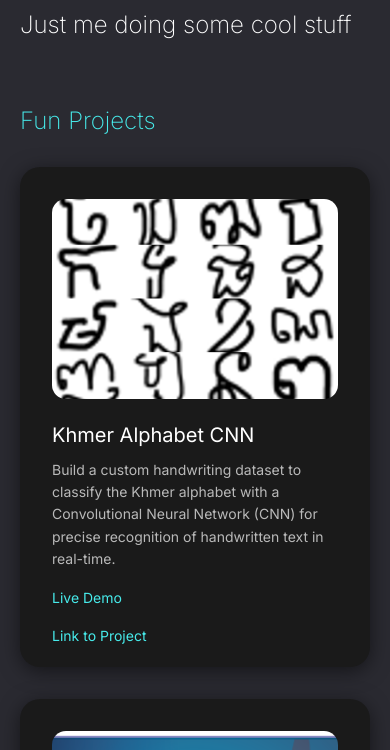
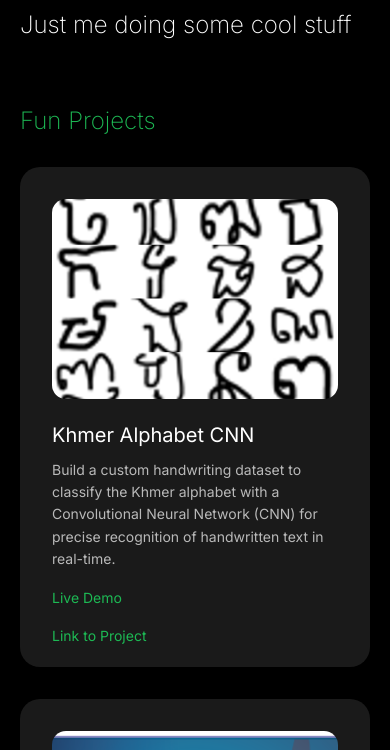
Before and after one commit to vvvey/vvvey.github.io, a plain HTML site: page index.html in a window 390 px wide. Shown: the part 288-1038 px from the top of the page. Drawn offline with Linux system fonts and the light colour scheme.

Commit message:
Change Accent color on mobile view

```diff
--- a/index.html
+++ b/index.html
@@ -254,8 +254,8 @@
             :root {
                 --primary-color: #f9a826;
                 --secondary-color: #f9a826;
-                --accent-color: #47ebeb;
-                --background-color: #2a2a31;
+                --accent-color: #1DB954;
+                --background-color: #000000;
                 --text-color: #fff;
                 --text-color-muted: #b9b9b9;
 
```
